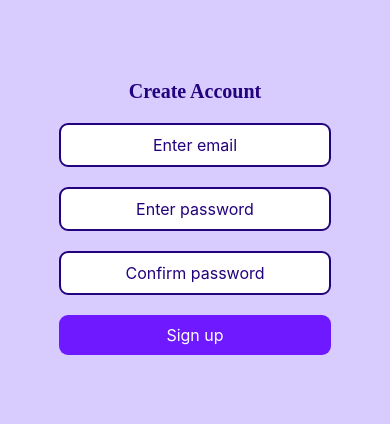
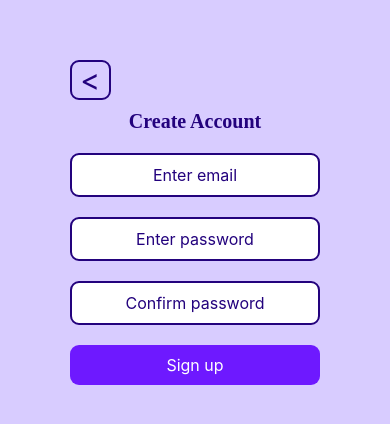
Before and after one commit to senior-project-app/Safety-Net, a React Native app: screen / in a window 390 px wide. Shown: the part 200-624 px from the top of the page. Built offline with nearby package versions, Linux system fonts and the light colour scheme.

Commit message:
back buttons added and updated

```diff
--- a/frontend/Components/BackButtonComponent.js
+++ b/frontend/Components/BackButtonComponent.js
@@ -1,42 +1,42 @@
-// <CustomBackButton onPress={customActionOne}></CustomBackButton>
-
 import React, { useState } from 'react';
 import { Pressable, StyleSheet, Text, View } from 'react-native';
 
 const colorDarkPurple = '#23027D'; // button bg color
 const colorRoyalPurple = '#6E19FF'; // button border color
-const colorLightPurple = '#D8CCFF'; // button text color
 const colorWhite = '#FFFFFF'; // button text color
+const colorLightPurple = '#D8CCFF'; //
 
 
 const CustomBackButton = (props) => {
     const [wasPressed, setPressed] = useState(false); // state
 
     return (
-        <View style={styles.backbutton}>
+        <View style={styles.purplebutton}>
             <Pressable
                 onPress={() => {
                     setPressed(!wasPressed);
                     props.onPress();
                 }}>
-                <Text style={styles.backButton}>{'<'}</Text>
+                <Text style={styles.purpleButton}>{"<"}</Text>
             </Pressable>
         </View>
     );
 };
 
 const styles = StyleSheet.create({
-    backButton: {
-        width: 40,
-        padding: 8,
+    purpleButton: {
+        textAlign: 'center',
+        maxWidth: "15%",
+        padding: 0,
         margin: 10,
+        borderWidth: 2,
         borderRadius: 9,
-        fontSize: 24,
+        fontSize: 30,
         color: colorDarkPurple,
-        borderColor: colorLightPurple,
+        borderColor: colorDarkPurple,
         backgroundColor: colorLightPurple,
     },
 });
 
 
-export { CustomBackButton };
+export default CustomBackButton;
--- a/frontend/Components/ButtonComponent.js
+++ b/frontend/Components/ButtonComponent.js
@@ -27,6 +27,7 @@ const CustomButton = (props) => {
 const styles = StyleSheet.create({
     purpleButton: {
         textAlign: 'center',
+        maxWidth: "100%",
         padding: 10,
         margin: 10,
         borderRadius: 9,
--- a/frontend/Components/CircleButtonComponent.js
+++ b/frontend/Components/CircleButtonComponent.js
@@ -28,6 +28,7 @@ const CustomCircleButton = (props) => {
 const styles = StyleSheet.create({
     purpleButton: {
         textAlign: 'center',
+        maxWidth: "100%",
         padding: 60,
         margin: 10,
         borderRadius: "50%",
--- a/frontend/Components/CustomBoxWithTextComponent.js
+++ b/frontend/Components/CustomBoxWithTextComponent.js
@@ -13,6 +13,7 @@ const CustomBoxWithText = (props) => {
 const style = StyleSheet.create({
     purpleInput: {
         textAlign: 'center',
+        maxWidth: "100%",
         borderWidth: 2,
         borderRadius: 9,
         padding: 10,
--- a/frontend/Components/CustomInput.js
+++ b/frontend/Components/CustomInput.js
@@ -21,6 +21,8 @@ const CustomInput = (props) => {
 const style = StyleSheet.create({
     purpleInput: {
         textAlign: 'center',
+        maxWidth: "100%",
+        width: 250,
         borderWidth: 2,
         borderRadius: 9,
         padding: 10,
--- a/frontend/Pages/Register.js
+++ b/frontend/Pages/Register.js
@@ -2,6 +2,7 @@ import React, { useState } from 'react';
 import { Text, TextInput, View } from 'react-native';
 import CustomInput from '../Components/CustomInput';
 import CustomButton from '../Components/ButtonComponent';
+import CustomBackButton from '../Components/BackButtonComponent';
 
 const colorDarkPurple = '#23027D'; //
 const colorRoyalPurple = '#6E19FF'; //
@@ -19,6 +20,8 @@ const RegisterPage = () => {
         <View style={{
             backgroundColor: colorLightPurple,
         }}>
+            <CustomBackButton></CustomBackButton>
+
             <Text style={{
                 fontFamily: 'Cochin',
                 fontSize: 20,
@@ -30,17 +33,11 @@ const RegisterPage = () => {
             <CustomInput placeholder={"Enter email"} setText={setEmail} value={email}/>
             <CustomInput placeholder={"Enter password"} setText={setPassword} value={password}/>
             <CustomInput placeholder={"Confirm password"} setText={setConfirm} value={confirm}/>
-            <CustomButton myText={"Sign up"} onPress={goToParentDashboard}></CustomButton>
+            <CustomButton myText={"Sign up"}></CustomButton>
         </View>
     );
 
-    function goToParentDashboard(){
-        return (
-            <View>
-              <ParentDashboardPage/>
-            </View>
-        );
-    }
+
 }
 
 export default RegisterPage;
```
Also changed, not shown: frontend/Pages/ChildInfo.js (+2 -8 lines).
